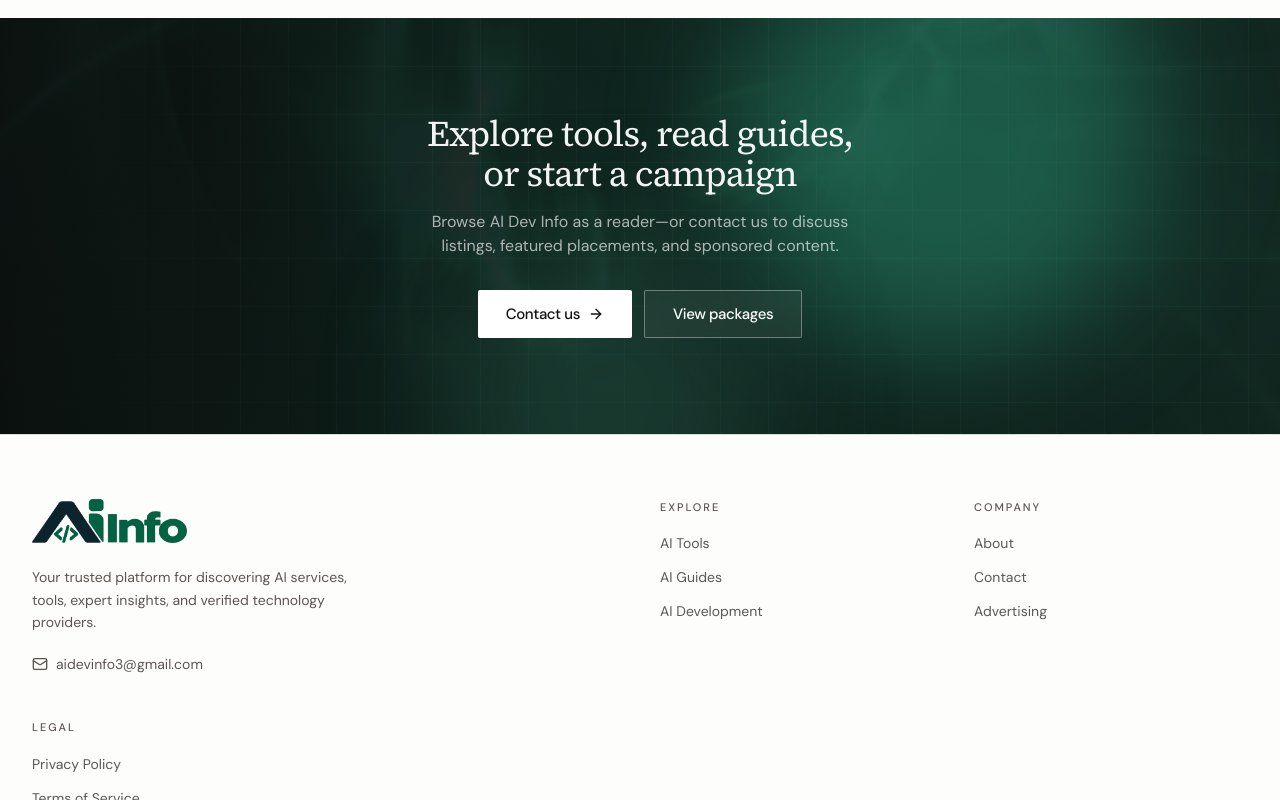
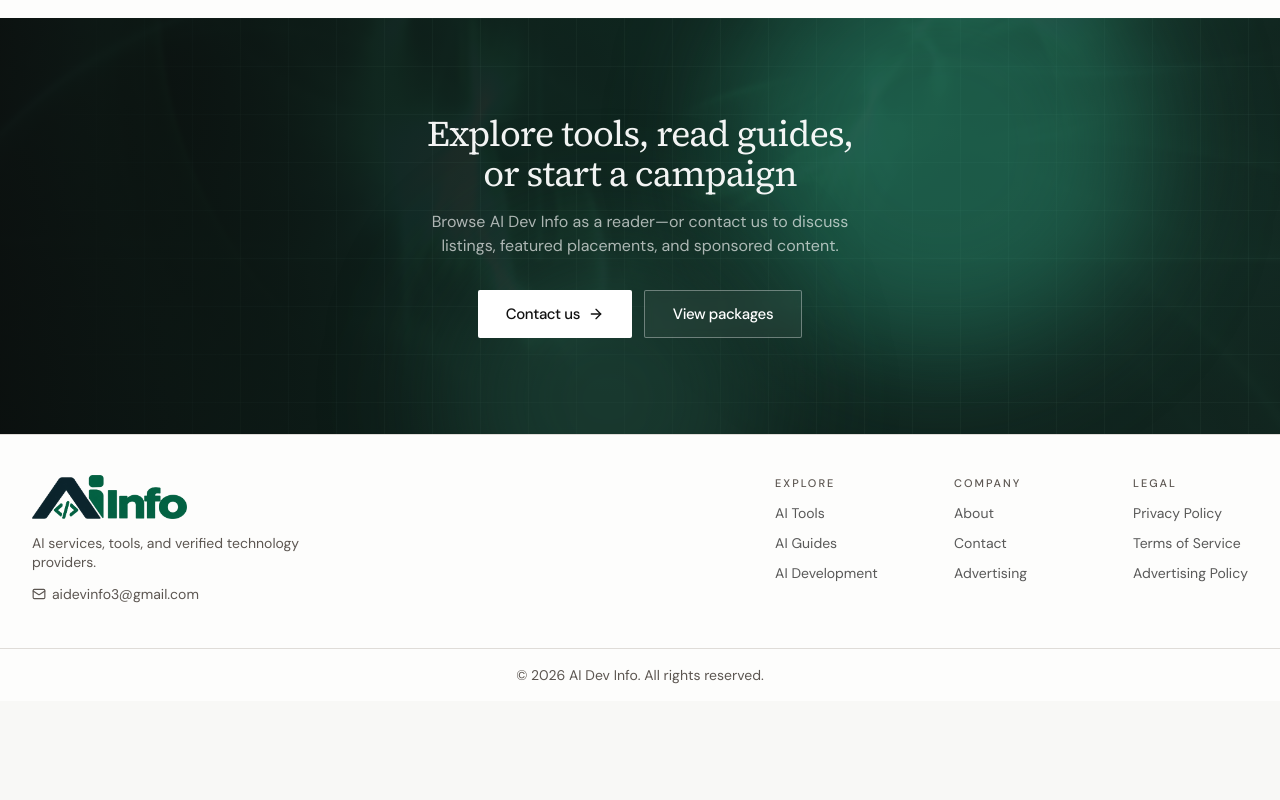
Before and after one commit to aidevinfo3-eng/aidevinfo, a Next.js app: page /advertise in a window 1280 px wide. Shown: the part 11200-12000 px from the top of the page. After the commit the page ends 11901 px from the top, so only its background shows below. Built offline with nearby package versions, Linux system fonts and the light colour scheme.

Commit message:
footer and form fix

```diff
--- a/app/api/contact/route.ts
+++ b/app/api/contact/route.ts
@@ -10,13 +10,10 @@ type ContactBody = {
 
 export async function POST(request: Request) {
   try {
-    const accessKey = process.env.WEB3FORMS_ACCESS_KEY;
-    if (!accessKey) {
-      return NextResponse.json(
-        { success: false, message: 'Form is not configured.' },
-        { status: 500 }
-      );
-    }
+    // Fallback for hosts where env vars can't be set yet; prefer WEB3FORMS_ACCESS_KEY in env when available.
+    const accessKey =
+      process.env.WEB3FORMS_ACCESS_KEY ||
+      '039cf111-e12b-449c-8f73-d0f3e6dc0c3a';
 
     const body = (await request.json()) as ContactBody;
 
--- a/components/layout/footer.tsx
+++ b/components/layout/footer.tsx
@@ -30,33 +30,35 @@ const footerSections = [
 ];
 
 export function Footer() {
+  const year = new Date().getFullYear();
+
   return (
     <footer className="border-t border-border bg-card">
-      <div className="mx-auto max-w-7xl px-4 py-16 sm:px-6 lg:px-8">
-        <div className="grid grid-cols-2 gap-10 md:grid-cols-4">
-          <div className="col-span-2">
+      <div className="mx-auto max-w-7xl px-4 py-10 sm:px-6 lg:px-8">
+        <div className="flex flex-col gap-8 md:flex-row md:items-start md:justify-between md:gap-16">
+          <div className="max-w-xs shrink-0">
             <Link href="/" className="inline-block" aria-label="AI Dev Info home">
               <BrandLogo size="footer" />
             </Link>
-            <p className="mt-4 max-w-xs text-sm leading-relaxed text-muted-foreground">
-              Your trusted platform for discovering AI services, tools, expert
-              insights, and verified technology providers.
+            <p className="mt-2 text-sm leading-snug text-muted-foreground">
+              AI services, tools, and verified technology providers.
             </p>
             <a
               href="mailto:aidevinfo3@gmail.com"
-              className="mt-5 inline-flex items-center gap-2 text-sm text-muted-foreground transition-colors hover:text-foreground"
+              className="mt-3 inline-flex items-center gap-1.5 text-sm text-muted-foreground transition-colors hover:text-foreground"
             >
-              <Mail className="h-4 w-4" />
+              <Mail className="h-3.5 w-3.5 shrink-0" />
               aidevinfo3@gmail.com
             </a>
           </div>
 
+          <div className="grid grid-cols-3 gap-6 sm:gap-10 md:gap-12 lg:gap-16">
             {footerSections.map((section) => (
               <div key={section.title}>
-              <p className="mb-4 text-[11px] font-medium uppercase tracking-[0.18em] text-muted-foreground">
+                <p className="mb-2.5 text-[11px] font-medium uppercase tracking-[0.18em] text-muted-foreground">
                   {section.title}
                 </p>
-              <ul className="space-y-2.5">
+                <ul className="space-y-1.5">
                   {section.links.map((link) => (
                     <li key={link.label}>
                       <Link
@@ -71,13 +73,13 @@ export function Footer() {
               </div>
             ))}
           </div>
+        </div>
+      </div>
 
-        <div className="mt-14 flex flex-col items-start justify-between gap-3 border-t border-border pt-8 sm:flex-row sm:items-center">
+      <div className="border-t border-border">
+        <div className="mx-auto flex max-w-7xl items-center justify-center px-4 py-4 sm:px-6 lg:px-8">
           <p className="text-sm text-muted-foreground">
-            © {new Date().getFullYear()} AI Dev Info. All Rights Reserved.
-          </p>
-          <p className="text-sm text-muted-foreground">
-            Made for the AI community
+            © {year} AI Dev Info. All rights reserved.
           </p>
         </div>
       </div>
```
Lines whose indentation alone changed are shown as unchanged.
